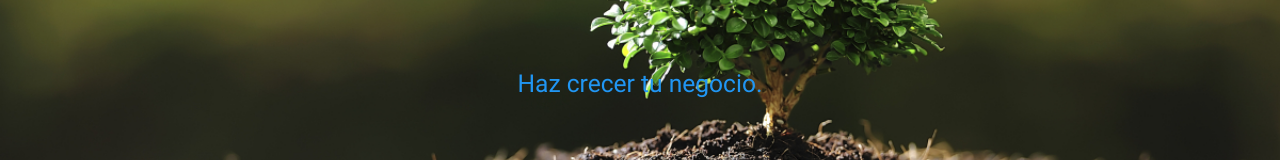
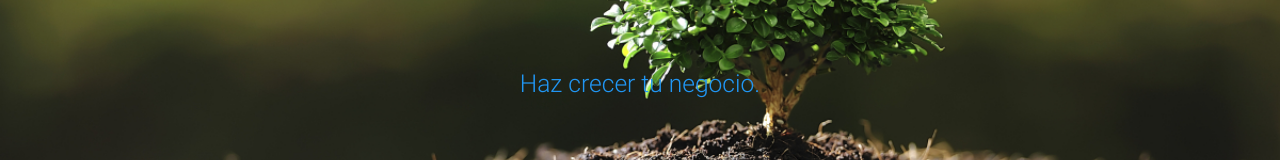
Before and after one commit to anargoz/brmnc, a plain HTML site: page index.html in a window 1280 px wide. Shown: the part 1529-1689 px from the top of the page. Drawn offline with nearby package versions, Linux system fonts and the light colour scheme.

```diff
--- a/index.html
+++ b/index.html
@@ -111,7 +111,7 @@
     <div class="section no-pad-bot">
       <div class="container">
         <div class="row center">
-          <h5 class="header col s12 blue-text">Haz crecer tu negocio.</h5>
+          <h5 class="header col s12 blue-text light">Haz crecer tu negocio.</h5>
         </div>
       </div>
     </div>
```
